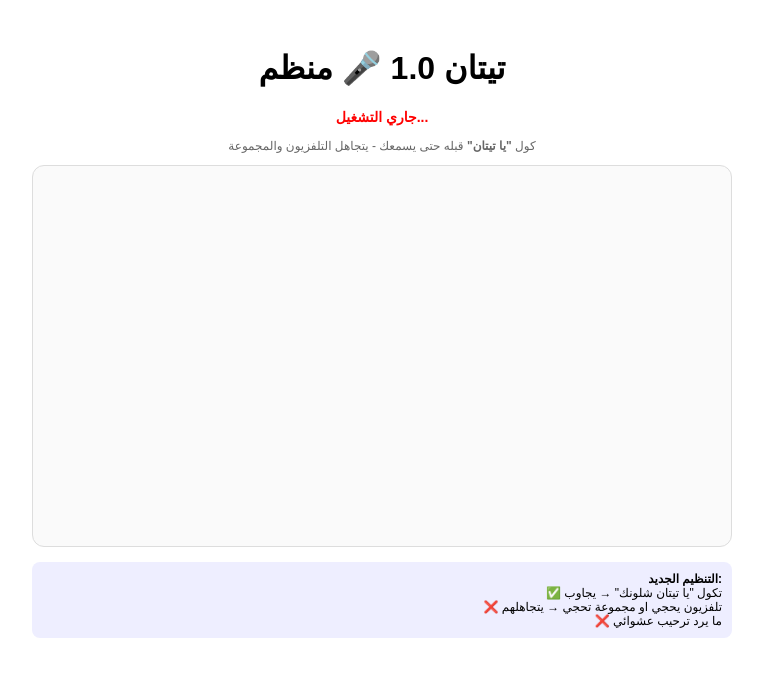
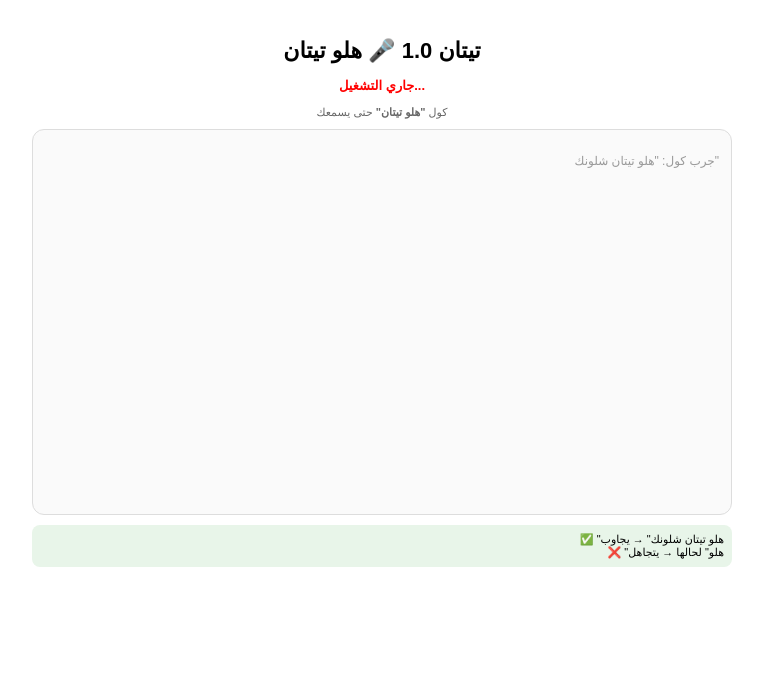
Before and after one commit to Alialdrage/titan-10, a Next.js app: page / in a window 1280 px wide. Shown: the top 676 px of the page, without its empty margins (258-1021 px from the left). Built offline with nearby package versions, Linux system fonts and the light colour scheme.

Commit message:
Update page.tsx

```diff
--- a/app/page.tsx
+++ b/app/page.tsx
@@ -5,6 +5,7 @@ export default function Page() {
   const [messages, setMessages] = useState<any[]>([]);
   const [status, setStatus] = useState("جاري التشغيل...");
   const endRef = useRef<HTMLDivElement>(null);
+  const listeningRef = useRef<any>(null);
 
   useEffect(()=>{ endRef.current?.scrollIntoView({behavior:"smooth"}) }, [messages]);
 
@@ -13,7 +14,7 @@ export default function Page() {
       window.speechSynthesis.cancel();
       const u = new SpeechSynthesisUtterance(text);
       u.lang = 'ar-SA'; u.rate = 0.9;
-      u.onend = () => setTimeout(()=> startListening(), 800);
+      u.onend = () => setTimeout(()=> startListening(), 1000);
       window.speechSynthesis.speak(u);
     }
   };
@@ -21,6 +22,7 @@ export default function Page() {
   const sendMessage = async (text: string) => {
     setMessages(prev=>[...prev, {role:"user", content: text}]);
     setStatus("تيتان يفكر...");
+    try {
       const res = await fetch("/api/chat", {
         method:"POST",
         headers:{"Content-Type":"application/json"},
@@ -28,73 +30,76 @@ export default function Page() {
       });
       const data = await res.json();
       setMessages(prev=>[...prev, {role:"assistant", content: data.reply}]);
-    setStatus("🔴 واقف - كول يا تيتان حتى اسمعك");
+      setStatus("🔴 نايم - كول هلو تيتان");
       speak(data.reply);
+    } catch {
+      setStatus("🔴 نايم - كول هلو تيتان");
+      setTimeout(()=> startListening(), 1000);
+    }
   };
 
   const startListening = () => {
     const SR = (window as any).SpeechRecognition || (window as any).webkitSpeechRecognition;
     if (!SR) { setStatus("استخدم Chrome"); return; }
+
+    if (listeningRef.current) try { listeningRef.current.stop(); } catch {}
+
     const r = new SR();
     r.lang = 'ar-SA';
-    r.continuous = true; // يسمع باستمرار
+    r.continuous = false;
     r.interimResults = false;
+    listeningRef.current = r;
 
-    r.onstart = () => setStatus("🔴 واقف - كول يا تيتان حتى اسمعك");
+    r.onstart = () => setStatus("🔴 نايم - كول هلو تيتان");
 
     r.onresult = (e:any) => {
-      const last = e.results.length - 1;
-      const text = e.results[last][0].transcript.toLowerCase().trim();
+      const text = e.results[0][0].transcript.trim();
+      const lower = text.toLowerCase();
 
-      console.log("سمع:", text); // للفحص
+      // هسه كلمة السر: هلو تيتان
+      const hasWakeWord = lower.includes("هلو تيتان") || lower.includes("هلا تيتان") || lower.includes("هلو تايتن") || lower.includes("hello titan") || lower.includes("يا تيتان") || lower.includes("تيتان");
 
-      // تنظيم: بس اذا بيه كلمة "تيتان" او "يا تيتان"
-      if (text.includes("تيتان") || text.includes("تايتن") || text.includes("titan")) {
-        // شيل كلمة تيتان من النص
-        const cleanText = text.replace(/يا تيتان|تيتان|تايتن|titan/gi, "").trim();
-        if (cleanText.length > 2) {
-          setStatus("✅ سمعت يا تيتان!");
-          sendMessage(cleanText);
+      if (hasWakeWord) {
+        let clean = text.replace(/هلو تيتان|هلا تيتان|هلو تايتن|يا تيتان|تيتان|تايتن|hello titan|titan/gi, "").trim();
+        if (clean.length < 2) {
+          setStatus("✅ هلو! شتريد؟");
+          speak("هلو حبيبي، شتريد؟");
+          setTimeout(()=> startListening(), 1500);
+          return;
+        }
+        setStatus("✅ سمعتك!");
+        sendMessage(clean);
       } else {
-          setStatus("✅ نعم؟ احجي");
-          speak("نعم حبيبي، شتريد؟");
-        }
-        r.stop();
-      } else {
-        // سمع كلام ثاني من تلفزيون او مجموعة - يتجاهله
-        setStatus("🔴 واقف - كول يا تيتان... (تجاهل: " + text.slice(0,20) + ")");
+        setStatus(`🔴 تجاهل (${text.slice(0,15)}...) - كول هلو تيتان`);
+        setTimeout(()=> startListening(), 1000);
       }
     };
 
-    r.onend = () => {
-      setTimeout(()=> {
-        try { r.start(); } catch {}
-      }, 500);
-    };
-
-    r.onerror = () => setTimeout(()=> { try { r.start(); } catch {} }, 1000);
-
+    r.onend = () => setTimeout(()=> startListening(), 800);
+    r.onerror = () => setTimeout(()=> startListening(), 1500);
     try { r.start(); } catch {}
   };
 
-  useEffect(()=>{ setTimeout(()=> startListening(), 1000); }, []);
+  useEffect(()=>{
+    setTimeout(()=> startListening(), 1000);
+    return ()=> { if (listeningRef.current) try { listeningRef.current.stop(); } catch {} };
+  }, []);
 
   return (
-    <main style={{maxWidth:700, margin:"0 auto", padding:20, textAlign:"center", fontFamily:"sans-serif"}}>
-      <h1>تيتان 1.0 🎤 منظم</h1>
-      <p style={{color: status.includes("✅") ? "green" : "red", fontWeight:"bold", fontSize:14}}>{status}</p>
-      <p style={{fontSize:12, color:"#666"}}>كول <b>"يا تيتان"</b> قبله حتى يسمعك - يتجاهل التلفزيون والمجموعة</p>
+    <main style={{maxWidth:700, margin:"0 auto", padding:15, textAlign:"center", fontFamily:"sans-serif"}}>
+      <h1 style={{fontSize:22}}>تيتان 1.0 🎤 هلو تيتان</h1>
+      <p style={{color: status.includes("✅") ? "green" : status.includes("تجاهل") ? "#999" : "red", fontWeight:"bold", fontSize:13}}>{status}</p>
+      <p style={{fontSize:11, color:"#666", marginBottom:10}}>كول <b>"هلو تيتان"</b> حتى يسمعك</p>
 
-      <div style={{border:"1px solid #ddd", borderRadius:12, height:350, overflowY:"auto", padding:15, background:"#fafafa", textAlign:"right", marginBottom:15}}>
-        {messages.map((m,i)=><div key={i} style={{marginBottom:10}}><b>{m.role==="user"?"انت:":"تيتان:"}</b> {m.content}</div>)}
+      <div style={{border:"1px solid #ddd", borderRadius:12, height:360, overflowY:"auto", padding:12, background:"#fafafa", textAlign:"right", marginBottom:10}}>
+        {messages.length===0 && <p style={{color:"#999", fontSize:12}}>جرب كول: "هلو تيتان شلونك"</p>}
+        {messages.map((m,i)=><div key={i} style={{marginBottom:8, fontSize:14}}><b>{m.role==="user"?"انت:":"تيتان:"}</b> {m.content}</div>)}
         <div ref={endRef}/>
       </div>
 
-      <div style={{background:"#eef", padding:10, borderRadius:8, fontSize:12, textAlign:"right"}}>
-        <b>التنظيم الجديد:</b><br/>
-        ✅ تكول "يا تيتان شلونك" → يجاوب<br/>
-        ❌ تلفزيون يحجي او مجموعة تحجي → يتجاهلهم<br/>
-        ❌ ما يرد ترحيب عشوائي
+      <div style={{background:"#e8f5e9", padding:8, borderRadius:8, fontSize:11, textAlign:"right"}}>
+        ✅ "هلو تيتان شلونك" → يجاوب<br/>
+        ❌ "هلو" لحالها → يتجاهل
       </div>
     </main>
   );
```
Lines whose indentation alone changed are shown as unchanged.
